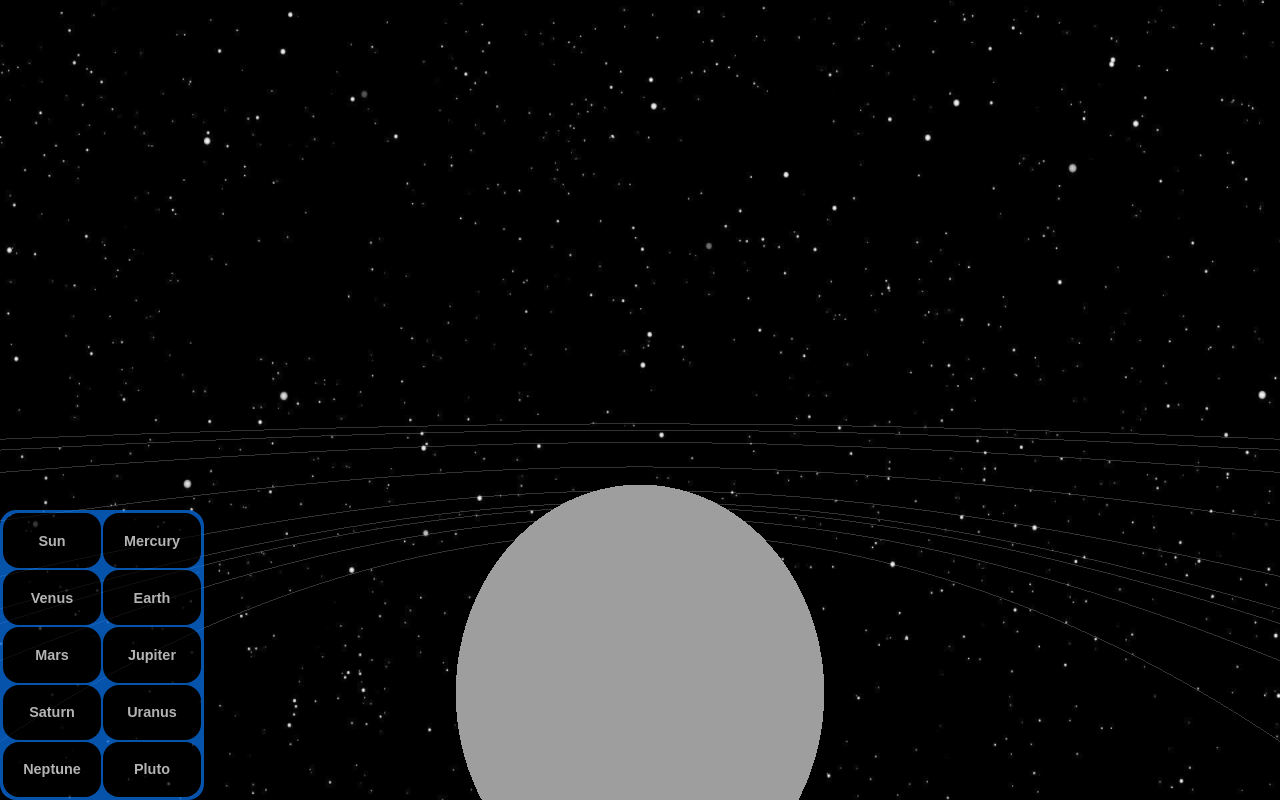
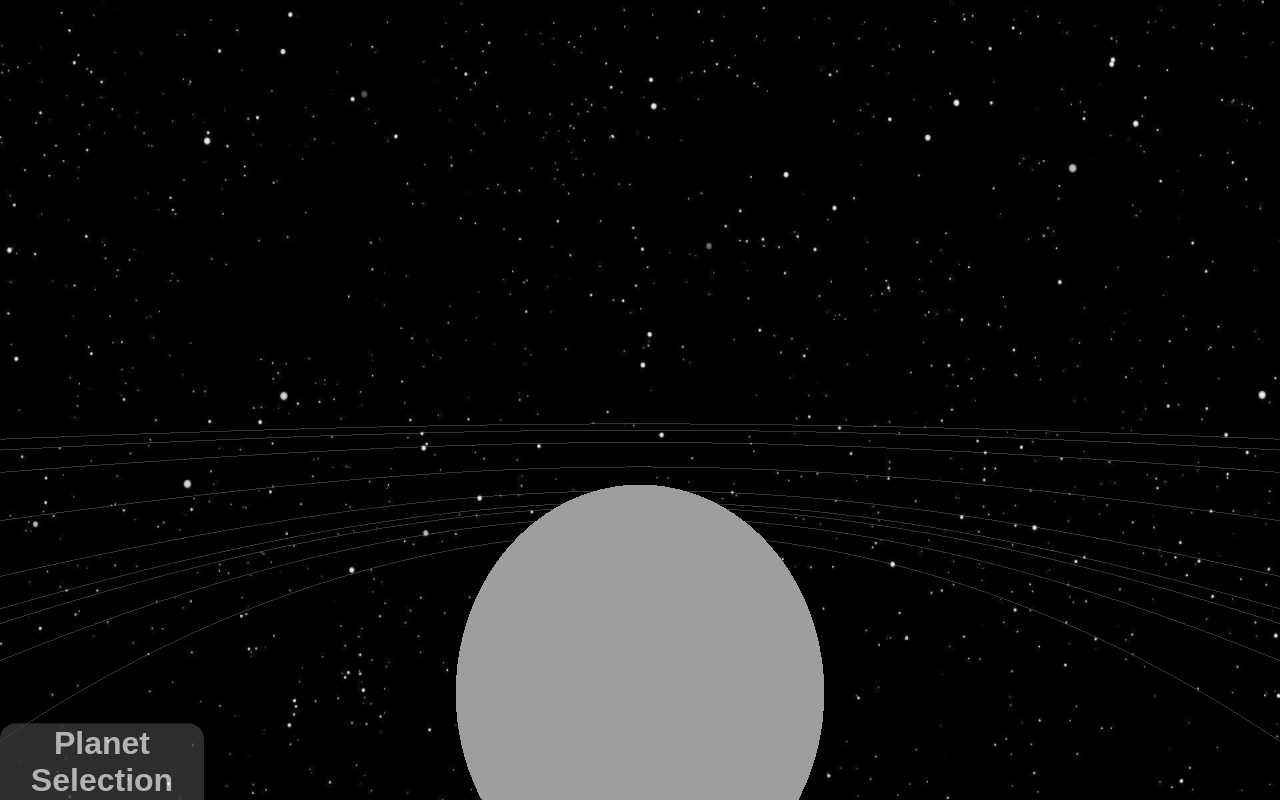
Before and after one commit to Jixson1/solarSystem-threeJS, a website built with Vite: page index.html in a window 1280 px wide. Shown: the top 800 px of the page. Built offline with nearby package versions, Linux system fonts and the light colour scheme; animation ran at ten frames a second; files whose address does not match are found by name.

Commit message:
attempt css translation

```diff
--- a/index.html
+++ b/index.html
@@ -10,6 +10,10 @@
   <body>
     <div class="parent">
       <div class="planet-selector">
+        <div class = "planet-label">
+          <b>Planet Selection</b>
+        </div>
+
         <table class="buttonTable">
           <tr>
             <td><button type="button" id="0"><b>Sun</b></button></td>
@@ -32,8 +36,11 @@
             <td><button type="button" id="9"><b>Pluto</b></button></td>
           </tr>
         </table>
+
       </div>
+
       <canvas id="bg"></canvas>
+
     </div>
     <script type="module" src="/main.js"></script>
   </body>
--- a/style.css
+++ b/style.css
@@ -19,10 +19,23 @@ PLANET SELECTORS
   bottom: 0;
   left: 0;
   width: 200px;
-  background-color:rgb(9, 119, 245);
+  height: auto;
+  background-color:rgb(65, 65, 65);
   opacity: .7;
   padding: 2px;
   border-radius: 16px;
+  transform: translateY(80%);
+  transition: 0.4s;
+  font-family: Arial, Helvetica, sans-serif;
+}
+
+.planet-label {
+  text-align: center;
+
+  font-size: 200%;
+  width: 100%;
+  height: auto;
+  color:rgb(255, 255, 255);
 }
 
 .buttonTable, td {
@@ -40,8 +53,8 @@ PLANET SELECTORS
 }
 
 .buttonTable button {
-  background-color: rgb(0, 0, 0);
-  border: none;
+  background-color: rgb(13, 90, 161);
+  box-shadow: 0px 5px rgba(0, 0, 0, 0.473);
   color: rgb(255, 255, 255);
   text-align:center;
   width: 100%;
@@ -49,6 +62,7 @@ PLANET SELECTORS
   text-decoration: none;
   display: inline-block;
   font-size: 90%;
+  font-family: Arial, Helvetica, sans-serif;
   border-radius: 16px;
 }
 
@@ -58,14 +72,5 @@ PLANET SELECTORS
 }
 .planet-selector:hover {
   opacity: 1;
+  transform: translateY(0%);
 }
-
-/* @keyframes slidein {
-  from {
-    margin-left: 100%;
-  }
-
-  to {
-    margin-left: 0%;
-  }
-} */
```
